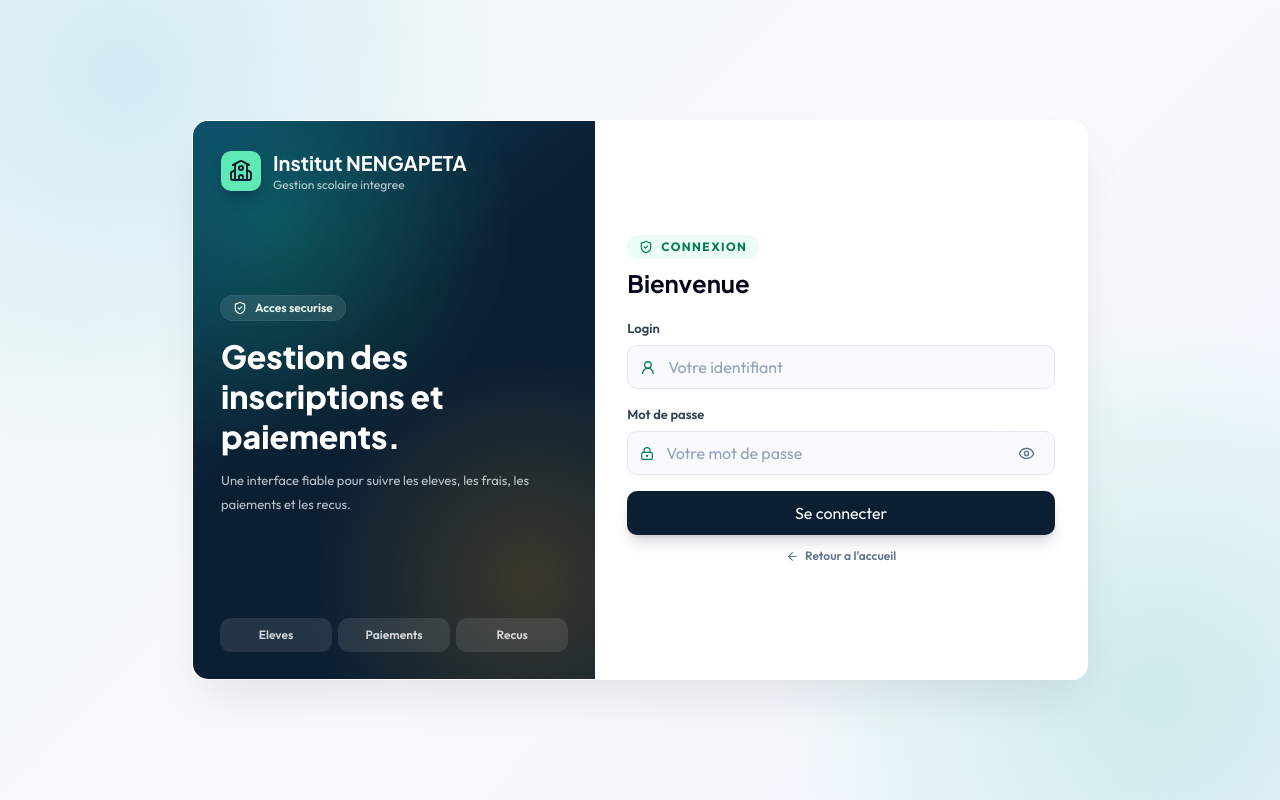
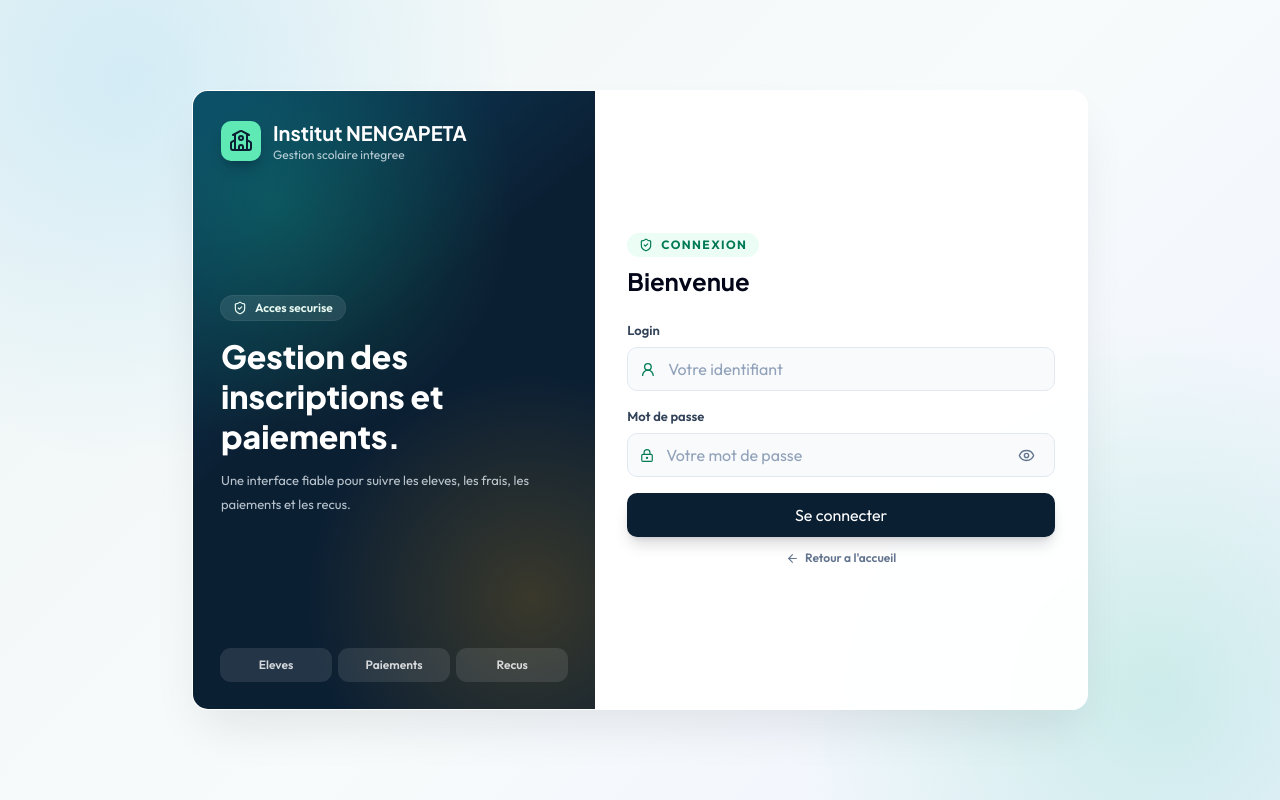
Before and after one commit to Amani-S21/Gestion_Inscript_Paiement_School, a React (Vite) app in the folder frontend/: page /login in a window 1280 px wide. Built offline with nearby package versions, Linux system fonts and the light colour scheme; no server answers.

Commit message:
update project

```diff
--- a/frontend/src/pages/auth/LoginPage.tsx
+++ b/frontend/src/pages/auth/LoginPage.tsx
@@ -31,9 +31,9 @@ export function LoginPage() {
   };
 
   return (
-    <main className="relative grid min-h-[100dvh] place-items-center overflow-hidden bg-[#eef5f6] px-3 py-3 sm:px-4">
+    <main className="relative grid min-h-[100dvh] place-items-center overflow-x-hidden bg-[#eef5f6] px-3 py-4 sm:px-4 sm:py-6 md:h-[100dvh] md:min-h-0 md:overflow-hidden md:py-3">
       <div className="absolute inset-0 bg-[radial-gradient(circle_at_10%_10%,rgba(14,165,233,0.13),transparent_24rem),radial-gradient(circle_at_90%_86%,rgba(16,185,129,0.16),transparent_23rem),linear-gradient(135deg,#eef5f6_0%,#f8fbfb_52%,#eef3ff_100%)]" />
-      <section className="relative grid max-h-[calc(100dvh-1rem)] min-h-[min(560px,calc(100dvh-1rem))] w-full max-w-4xl overflow-hidden rounded-[16px] border border-white/80 bg-white/95 shadow-2xl shadow-slate-900/10 backdrop-blur md:grid-cols-[0.9fr_1.1fr]">
+      <section className="relative grid w-full max-w-4xl overflow-hidden rounded-[16px] border border-white/80 bg-white/95 shadow-2xl shadow-slate-900/10 backdrop-blur md:h-[calc(100dvh-1.5rem)] md:max-h-[600px] md:min-h-0 md:grid-cols-[0.9fr_1.1fr] lg:max-h-[620px]">
         <div className="relative hidden bg-[#0b1f33] p-6 text-white md:block lg:p-7">
           <div className="absolute inset-0 bg-[linear-gradient(140deg,rgba(14,165,233,.26),transparent_42%),radial-gradient(circle_at_20%_18%,rgba(16,185,129,.28),transparent_15rem),radial-gradient(circle_at_84%_82%,rgba(245,158,11,.20),transparent_14rem)]" />
           <div className="relative flex h-full flex-col justify-between">
@@ -65,7 +65,7 @@ export function LoginPage() {
             </div>
           </div>
         </div>
-        <form onSubmit={submit} className="flex min-h-0 flex-col justify-center overflow-y-auto p-4 sm:p-6 md:p-7 lg:p-8">
+        <form onSubmit={submit} className="flex min-h-0 flex-col justify-center p-4 sm:p-6 md:p-7 lg:p-8">
           <div className="mb-4 flex items-center gap-3 md:hidden">
             <div className="grid h-10 w-10 place-items-center rounded-[10px] bg-[#0b1f33] text-emerald-200">
               <School size={23} />
@@ -80,7 +80,7 @@ export function LoginPage() {
             Connexion
           </p>
           <h1 className="heading mt-2 text-[22px] font-bold text-slate-950 sm:text-2xl">Bienvenue</h1>
-          <div className="mt-4 space-y-3">
+          <div className="mt-4 space-y-3 sm:mt-5">
             <label className="block">
               <span className="text-[13px] font-semibold text-slate-700">Login</span>
               <span className="mt-1.5 flex h-10 items-center gap-3 rounded-[10px] border border-slate-200 bg-slate-50 px-3 transition focus-within:border-emerald-600 focus-within:bg-white focus-within:ring-4 focus-within:ring-emerald-50 sm:h-11">
@@ -117,7 +117,7 @@ export function LoginPage() {
               </span>
             </label>
           </div>
-          {error && <p className="mt-4 rounded-[10px] bg-rose-50 px-4 py-3 text-[13px] font-semibold text-rose-700">{error}</p>}
+          {error && <p className="mt-3 rounded-[10px] bg-rose-50 px-4 py-2.5 text-[13px] font-semibold text-rose-700 sm:mt-4 sm:py-3">{error}</p>}
           <button disabled={loading} className="mt-4 h-10 w-full rounded-[10px] bg-[#0b1f33] px-4 text-[13px] font-bold text-white shadow-lg shadow-slate-950/15 transition hover:bg-[#123554] disabled:opacity-60 sm:h-11">
             {loading ? "Connexion..." : "Se connecter"}
           </button>
```
Also changed, not shown: 4 other files (tests, documents, lock files or other folders).
